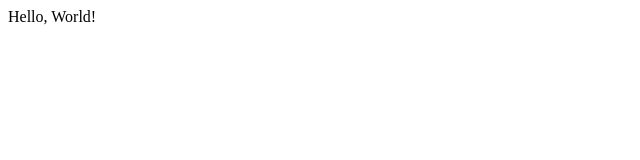
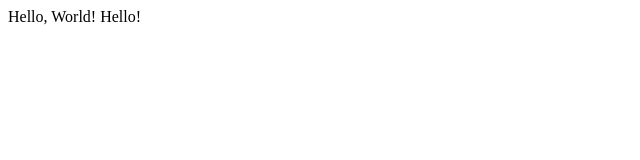
Before and after one commit to oleh7595/Dmitriy_first_project, a plain HTML site: page hello.html in a window 1280 px wide. Shown: the full height of the page, 0-640 px from the left. Drawn offline with Linux system fonts and the light colour scheme.

Commit message:
Some changes

```diff
--- a/hello.html
+++ b/hello.html
@@ -4,6 +4,6 @@
 		<title>My Webpage!</title>
 	</head>
 	<body>
-		Hello, World!
+		Hello, World! Hello!
 	</body>
 </html>
```
